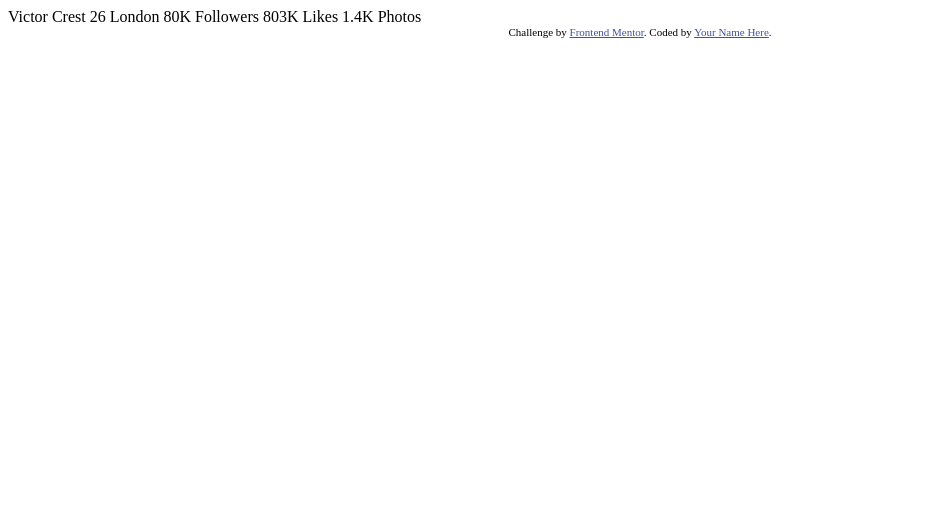
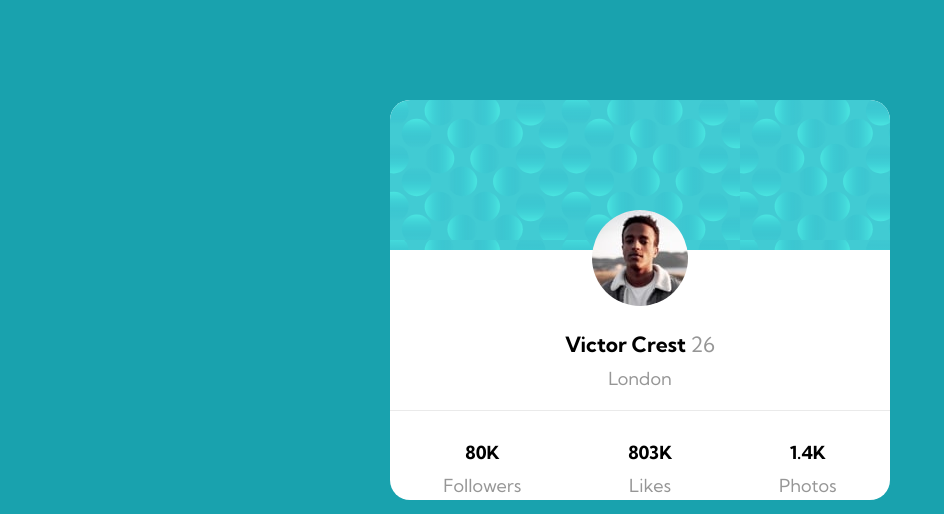
Before and after one commit to guliye91/profile-card-component, a plain HTML site: page index.html in a window 1280 px wide. Shown: the top 514 px of the page, without its empty margins (0-944 px from the left). Drawn offline with Linux system fonts and the light colour scheme.

Commit message:
updated all html css for the project

```diff
--- a/index.html
+++ b/index.html
@@ -2,34 +2,34 @@
 <html lang="en">
 <head>
   <meta charset="UTF-8">
-  <meta name="viewport" content="width=device-width, initial-scale=1.0"> <!-- displays site properly based on user's device -->
-
+  <meta name="viewport" content="width=device-width, initial-scale=1.0">
   <link rel="icon" type="image/png" sizes="32x32" href="./images/favicon-32x32.png">
-
+  <link rel="preconnect" href="https://fonts.gstatic.com">
+  <link href="https://fonts.googleapis.com/css2?family=Kumbh+Sans:wght@400;700&display=swap" rel="stylesheet">
+  <link rel="stylesheet" href="./style.css">
   <title>Frontend Mentor | Profile card component</title>
-
-  <!-- Feel free to remove these styles or customise in your own stylesheet 👍 -->
-  <style>
-    .attribution { font-size: 11px; text-align: center; }
-    .attribution a { color: hsl(228, 45%, 44%); }
-  </style>
 </head>
 <body>
-  Victor Crest
-  26
-  London
-
-  80K
-  Followers
-
-  803K
-  Likes
-
-  1.4K
-  Photos
+  <div class="container">
+    <div class="empty"></div>
+    <div class="card">
+      <div class="image-container">
+        <img src="./images/image-victor.jpg" alt="">
+      </div>
+      <div class="content">
+        <h3>Victor Crest <span>26</span></h3>
+        <p>London</p>
+      </div>
+      <div class="status">
+        <p>80K <span>Followers</span></p>
+        <p>803K <span>Likes</span></p>
+        <p>1.4K <span>Photos</span></p>
+      </div>
+    </div>
+  </div>
   <div class="attribution">
     Challenge by <a href="https://www.frontendmentor.io?ref=challenge" target="_blank">Frontend Mentor</a>.
-    Coded by <a href="#">Your Name Here</a>.
+    Coded by <a href="https://github.com/guliye91" translate="_blank">Guliye</a>.
   </div>
 </body>
 </html>
--- /dev/null
+++ b/style.css
@@ -0,0 +1,93 @@
+*, *::before, *::after{
+    margin: 0;
+    padding: 0;
+    box-sizing: border-box;
+}
+html{
+    font-family: 'Kumbh Sans', sans-serif;
+}
+body{
+    font-size: 18px;
+    display: flex;
+    flex-direction: column;
+    justify-content: center;
+    align-items: center;
+    transform: translateY(100px);
+    background-color:hsl(185, 75%, 39%);
+}
+.container{
+    width: 500px;
+    height: 400px;
+    background-color: #ffffff;
+    text-align: center;
+    border-radius: 20px;
+}
+.container .empty{
+    background-image: url(./images/bg-pattern-card.svg);
+    width: 100%;
+    height: 150px;
+    border-top-left-radius: 20px;
+    border-top-right-radius: 20px;
+}
+.image-container{
+    transform: translateY(-40px);
+}
+
+.image-container img{
+    border-radius: 50%;
+}
+.content{
+    margin-top: -20px;
+}
+.content h3{
+    margin-bottom: 10px;
+}
+.status{
+    margin-top: 20px;
+    border-top: 1px solid hsla(0, 0%, 59%, .2);
+}
+.status{
+    display: flex;
+    justify-content: space-around;
+    padding-top: 30px;
+
+}
+.status span{
+    display: block;
+    padding: 10px 0;
+}
+.content h3, .status p{
+    font-weight: 700;
+}
+.content p, span{
+    font-weight: 400;
+    color: hsl(0, 0%, 59%);
+}
+.attribution{
+    margin-top: 20px;
+}
+/* media queries */
+@media only screen and (max-width: 576px){
+    .container{
+        width: 200px;
+        min-width: 300px;
+        height: 400px;
+        background-color: #ffffff;
+        text-align: center;
+        border-radius: 20px;
+    }
+}
+@media only screen and (max-width: 375px){
+    .container{
+        width: 200px;
+        min-width: 300px;
+        height: 500px;
+    }
+    .status{
+        padding-top: 50px;
+
+    }
+    .attribution{
+        padding: 10px;
+    }
+}
```
